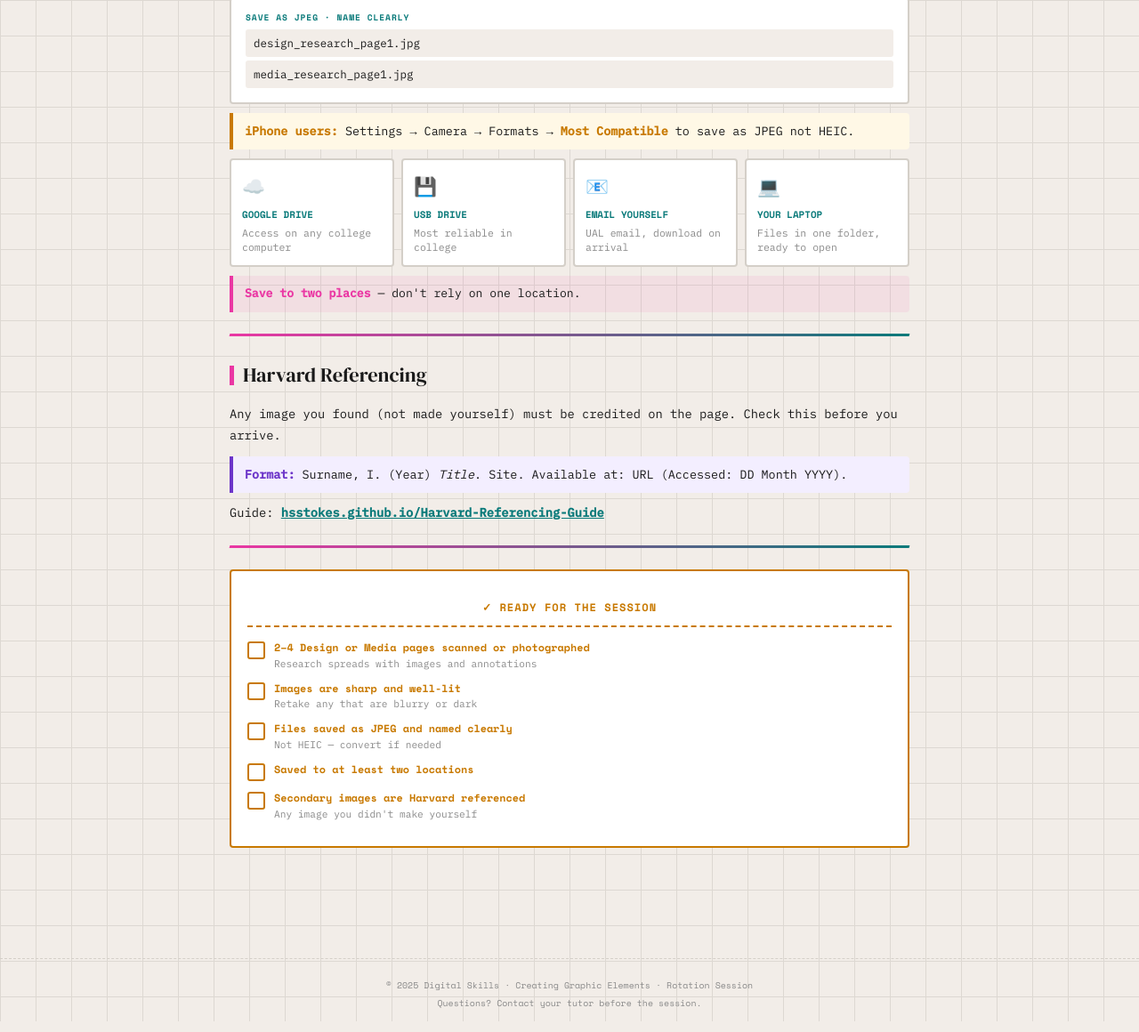
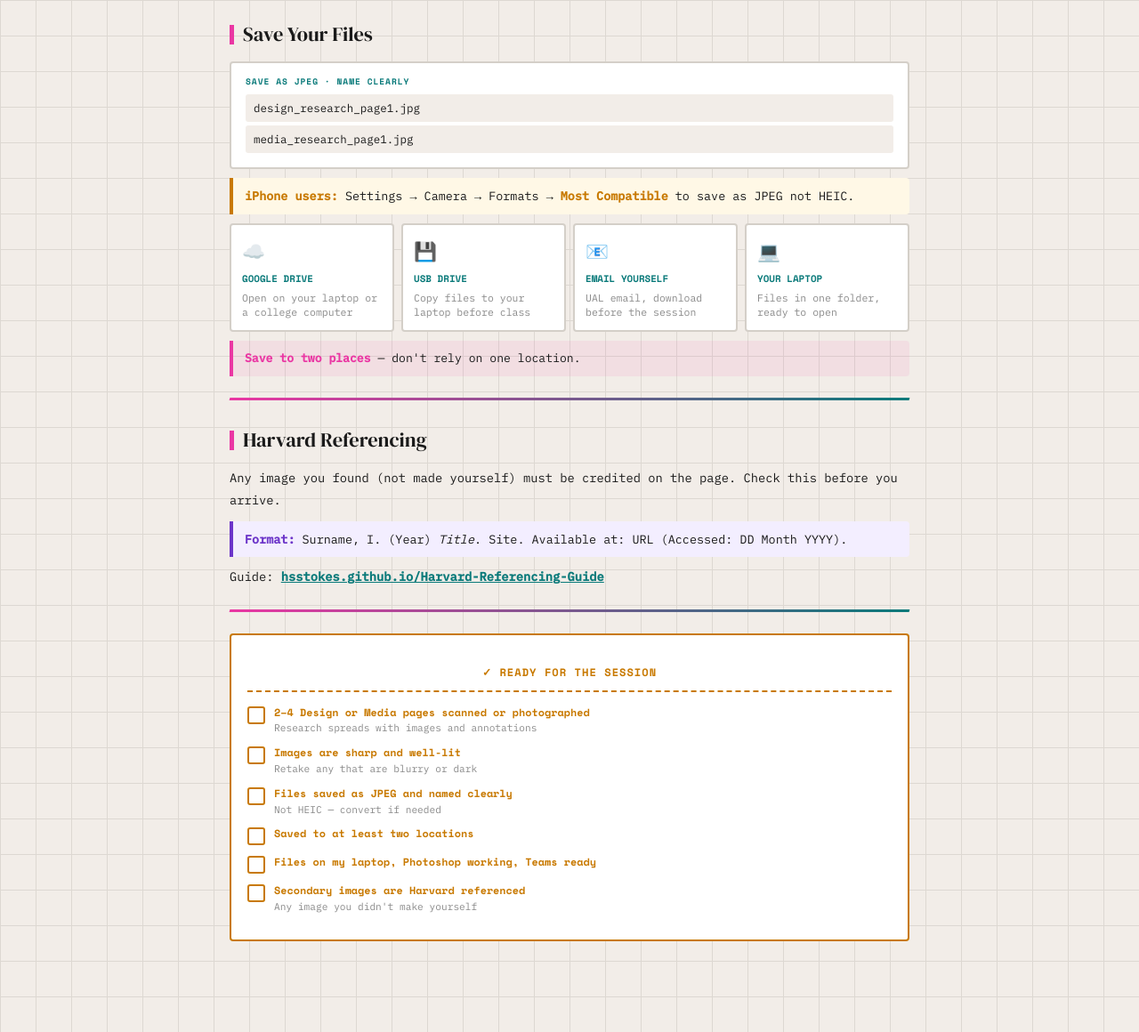
Before and after one commit to hsstokes/Graphic-elements-homework, a plain HTML site: page index.html in a window 1280 px wide. Shown: the part 1040-2200 px from the top of the page at 89% size. Drawn offline with nearby package versions, Linux system fonts and the light colour scheme.

Commit message:
Online (Teams) wording: own laptop, UAL computer as fallback
Co-Authored-By: Claude Opus 5.5 <noreply@anthropic.com>
Claude-Session: https://claude.ai/code/session_01NwDAQERGXM3Wj15PFG9UFV

```diff
--- a/index.html
+++ b/index.html
@@ -368,6 +368,7 @@ footer {
     <div>
       <h3>Complete before the lesson</h3>
       <p>Scan or photograph <strong>2–4 sketchbook pages</strong> from your <strong>Design or Media</strong> project and have them saved ready to open in Photoshop.</p>
+      <p><strong>This session is online, on Teams.</strong> Use your own laptop with Adobe Creative Cloud (Photoshop) installed. If you can't, you can use a UAL computer in college instead – your choice.</p>
     </div>
   </div>
 
@@ -450,17 +451,17 @@ footer {
     <div class="bring-item">
       <div class="b-icon">☁️</div>
       <h4>Google Drive</h4>
-      <p>Access on any college computer</p>
+      <p>Open on your laptop or a college computer</p>
     </div>
     <div class="bring-item">
       <div class="b-icon">💾</div>
       <h4>USB Drive</h4>
-      <p>Most reliable in college</p>
+      <p>Copy files to your laptop before class</p>
     </div>
     <div class="bring-item">
       <div class="b-icon">📧</div>
       <h4>Email Yourself</h4>
-      <p>UAL email, download on arrival</p>
+      <p>UAL email, download before the session</p>
     </div>
     <div class="bring-item">
       <div class="b-icon">💻</div>
@@ -513,6 +514,10 @@ footer {
       <div class="chk" onclick="tog(this)"></div>
       <span class="cl">Saved to at least two locations</span>
     </div>
+    <div class="ci">
+      <div class="chk" onclick="tog(this)"></div>
+      <span class="cl">Files on my laptop, Photoshop working, Teams ready</span>
+    </div>
 
     <div class="ci">
       <div class="chk" onclick="tog(this)"></div>
```
